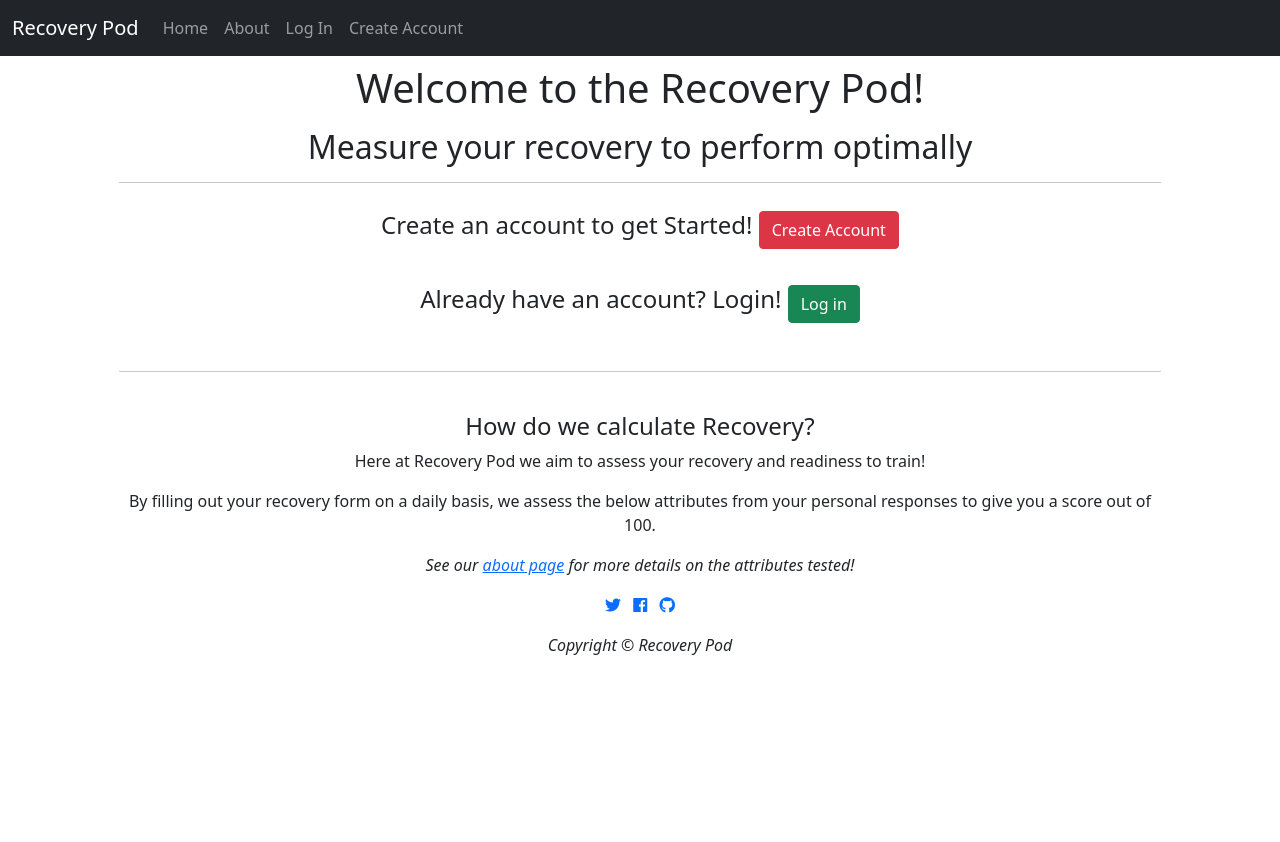
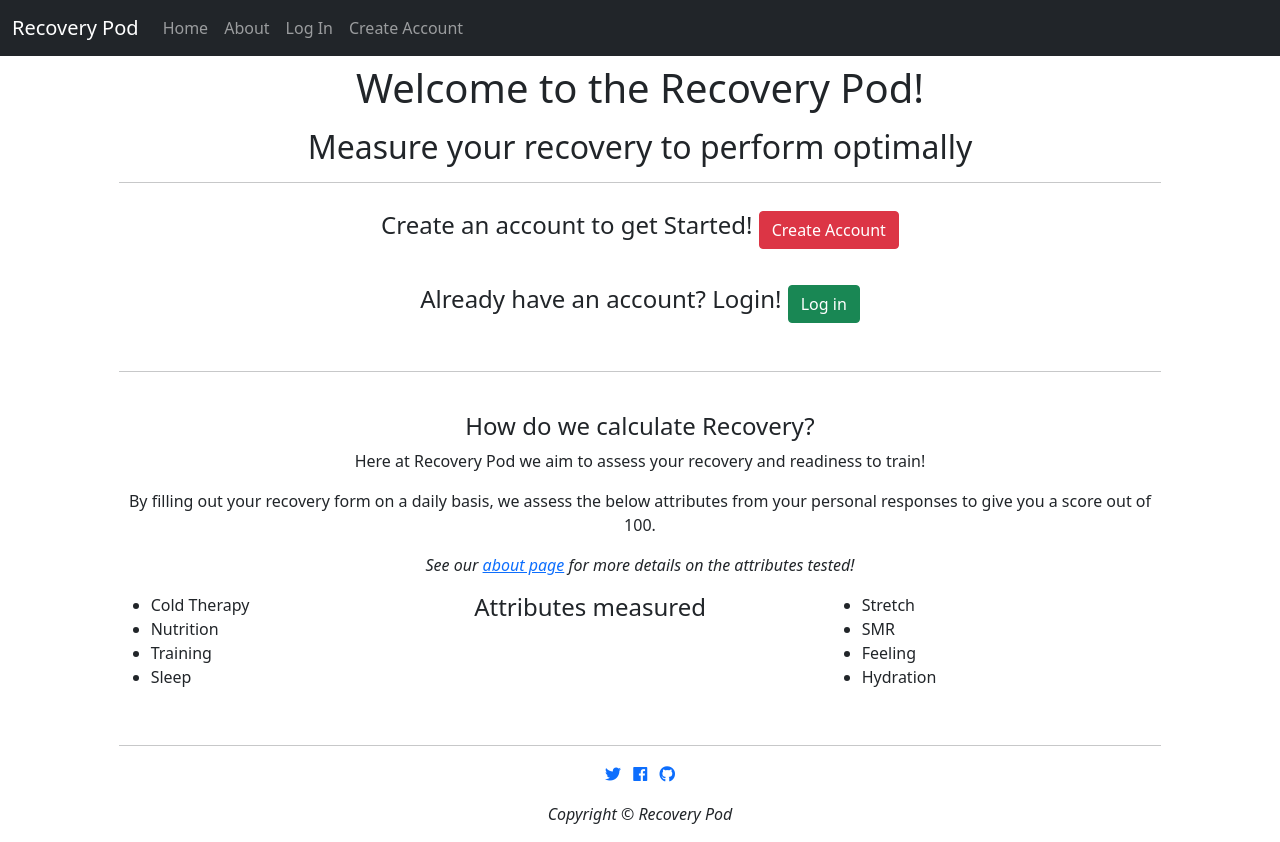
Before and after one commit to aryan008/recovery-pod, a Flask app: page / in a window 1280 px wide. Before the commit the page ends 655 px from the top, so only its background shows below. Run offline with Flask 2, Linux system fonts and the light colour scheme; data that the repository does not hold is empty; some libraries are stand-ins or nearby versions.

Commit message:
Feat: show the home page attributes measured

```diff
--- a/templates/recovery.html
+++ b/templates/recovery.html
@@ -34,4 +34,36 @@
             <p class = "home-page-check-text"><i>See our <a href="{{ url_for('about') }}">about page</a> for more details on the attributes tested!</i>
             </p>
         </div>
+        <div class="row">
+            <div class="col-4">
+                <div class="left-div">
+                    <!--attributes-->
+                    <ul class="home-page-attributes">
+                        <li id="home-page-list-cold-therapy">Cold Therapy</li>
+                        <li id="home-page-list-nutrition">Nutrition</li>
+                        <li id="home-page-list-training">Training</li>
+                        <li id="home-page-list-sleep">Sleep</li>
+                    </ul>
+                </div>
+            </div>
+            <div class="col-4">
+                <div id="home-page-circle">
+                    <!--circle in middle-->
+                    <h4>Attributes measured</h4>
+                </div>
+            </div>
+            <div class="col-4">
+                <div class="right-div">
+                    <!--attributes-->
+                    <ul class="home-page-attributes">
+                        <li id="home-page-list-stretch">Stretch</li>
+                        <li id="home-page-list-smr">SMR</li>
+                        <li id="home-page-list-feeling">Feeling</li>
+                        <li id="home-page-list-hydration">Hydration</li>
+                    </ul>
+                </div>
+            </div>
+        </div>
+        <br>
+        <hr class="featurette-divider">
 {% endblock %}
```
